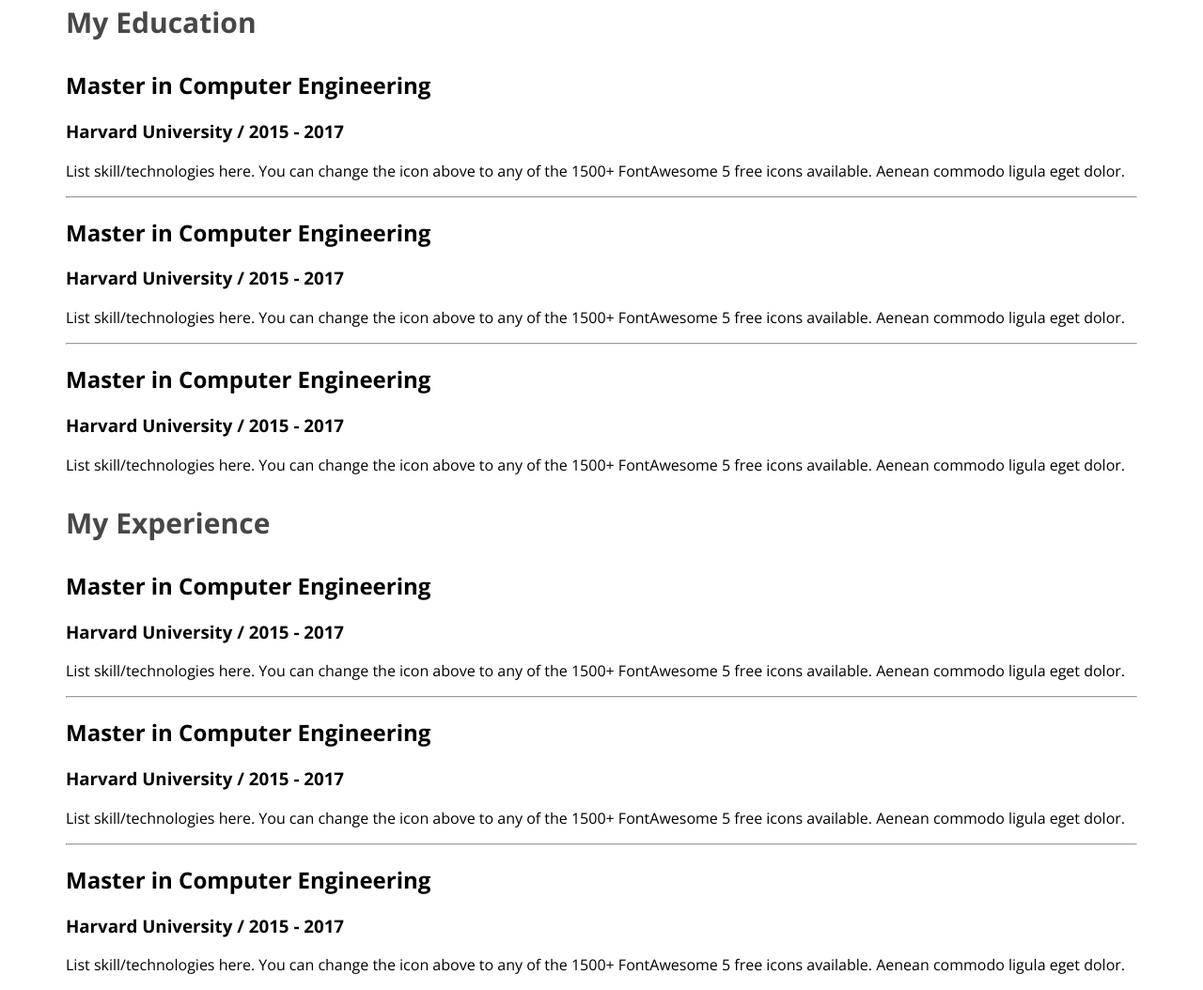
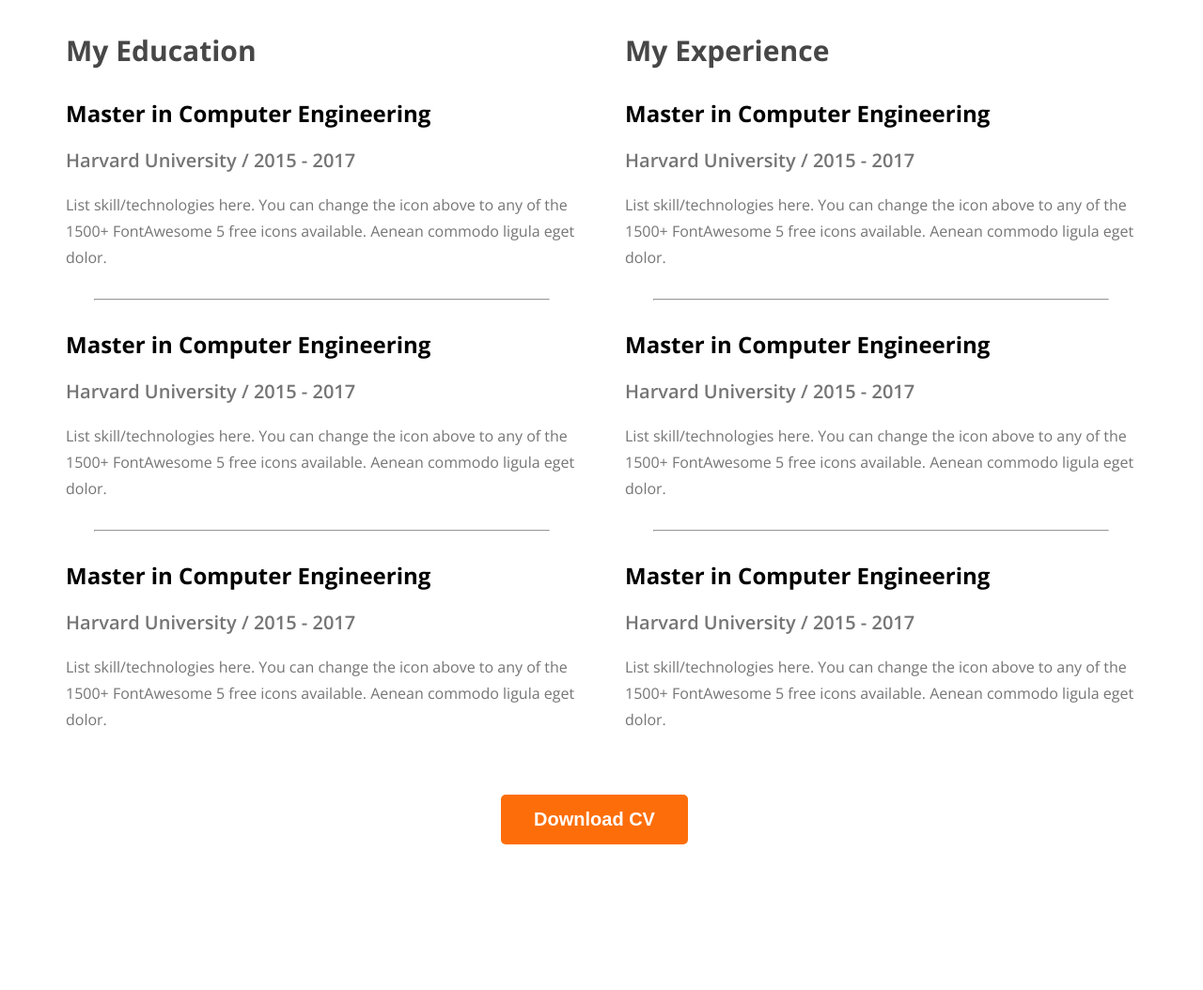
Before and after one commit to fahimmorshed91/webdeveloper-portfolio, a plain HTML site: page index.html in a window 1280 px wide. Shown: the part 2560-3614 px from the top of the page at 94% size. After the commit the page ends 3467 px from the top, so only its background shows below. Drawn offline with nearby package versions, Linux system fonts and the light colour scheme.

Commit message:
resume done

```diff
--- a/index.html
+++ b/index.html
@@ -135,6 +135,7 @@
         A Summary of My Resume
       </h3>
       <div class="resume-container">
+        <div class="resume">
           <div class="resume-column">
             <h3 class="resume-column-title">
               My Education
@@ -161,6 +162,8 @@
               to any of the 1500+ FontAwesome 5 free icons available. Aenean commodo ligula eget dolor.</p>
           </div>
 
+        </div>
+        <div class="resume">
           <div class="resume-column">
             <h3 class="resume-column-title">
               My Experience
@@ -187,6 +190,10 @@
               to any of the 1500+ FontAwesome 5 free icons available. Aenean commodo ligula eget dolor.</p>
           </div>
         </div>
+      </div>
+      <div class="download-cv">
+        <button class="btn-primary">Download CV</button>
+      </div>
     </section>
   </main>
   <footer>
--- a/styles/portfolio.css
+++ b/styles/portfolio.css
@@ -175,3 +175,31 @@ main section {
   font-size: 30px;
   font-weight: 700;
 }
+
+.resume-container {
+  display: flex;
+  gap: 50px;
+}
+
+.resume-item-institute {
+  color: #757575;
+  font-size: 20px;
+  font-weight: 600;
+  margin-bottom: 20px;
+}
+
+.resume-item-description {
+  color: #757575;
+  font-size: 16px;
+  font-weight: 400;
+  line-height: 28px;
+}
+
+.resume-container hr {
+  margin: 30px;
+}
+
+.download-cv {
+  text-align: center;
+  margin-top: 50px;
+}
```
Lines whose indentation alone changed are shown as unchanged.
